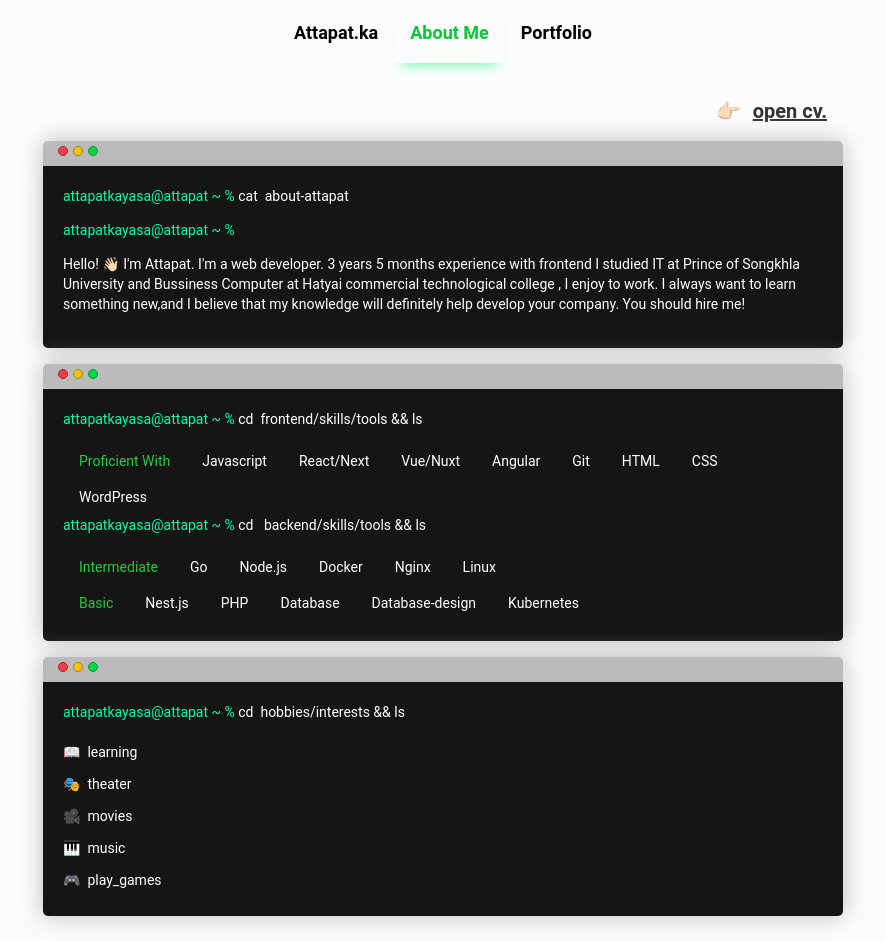
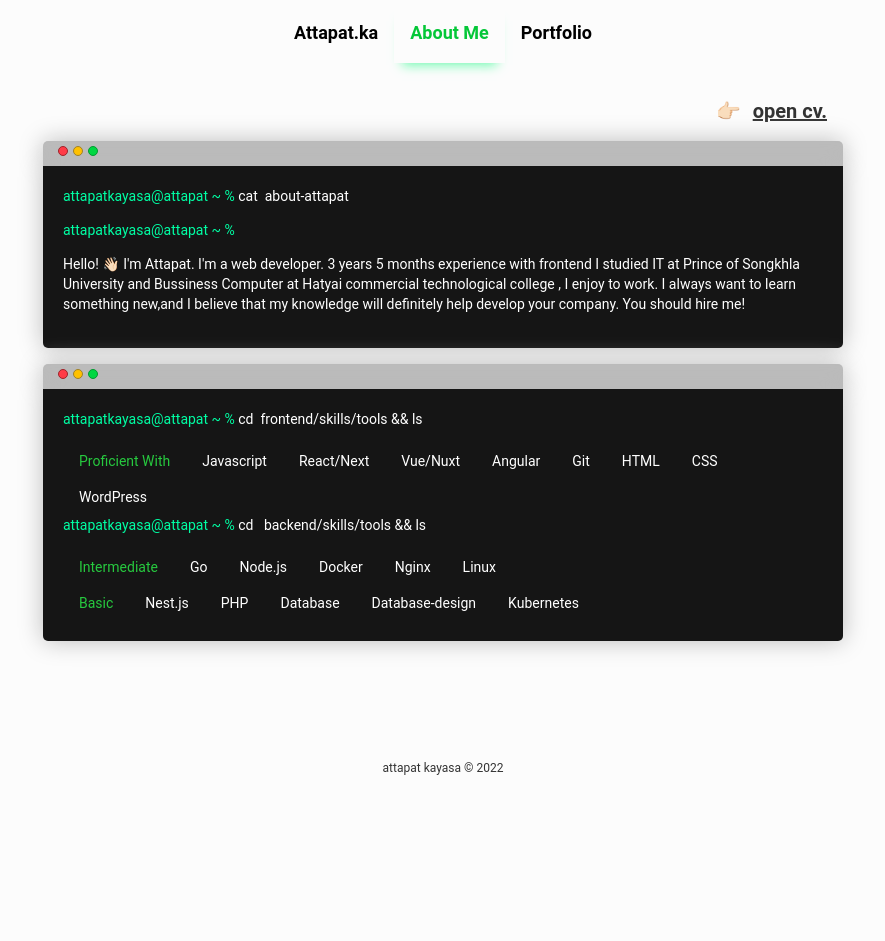
Before and after one commit to mickattapat/next-portfolio, a Next.js app: page /about in a window 1280 px wide. Shown: the top 941 px of the page, without its empty margins (197-1082 px from the left). After the commit the page ends 800 px from the top, so only its background shows below. Built offline with nearby package versions, Linux system fonts and the light colour scheme.

Commit message:
update ver.

```diff
--- a/app/about/page.tsx
+++ b/app/about/page.tsx
@@ -8,7 +8,7 @@ export default function AboutPage({ }: Props) {
   return (
     <>
     {/* @ts-expect-error Server Component */}
-    <About bio={info.bio} skills={info.skills} hobbies={info.hobbies} />
+    <About bio={info.bio} skills={info.skills} />
     </>
 
   )
--- a/models/info.mock.tsx
+++ b/models/info.mock.tsx
@@ -67,26 +67,4 @@ export const info = {
       "Kubernetes",
     ],
   },
-    hobbies: [
-    {
-      label: "learning",
-      emoji: "📖",
-    },
-    {
-      label: "theater",
-      emoji: "🎭",
-    },
-    {
-      label: "movies",
-      emoji: "🎥",
-    },
-    {
-      label: "music",
-      emoji: "🎹",
-    },
-    {
-      label: "play_games",
-      emoji: "🎮",
-    },
-  ],
 }
--- a/view/About.tsx
+++ b/view/About.tsx
@@ -6,7 +6,7 @@ import Link from "next/link"
 import React from "react"
 
 
-export default async function About({ bio = "", skills = [], hobbies = [] }: AboutModel) {
+export default async function About({ bio = "", skills = [] }: AboutModel) {
   const abouMe = () => {
     return (
       <>
@@ -74,27 +74,6 @@ export default async function About({ bio = "", skills = [], hobbies = [] }: Abo
       </>
     )
   }
-  const hobbiesMe = () => {
-    return (
-      <>
-        <p>
-          <span style={{ color: "rgb(0, 255, 164)" }}>
-            attapatkayasa@attapat ~ %
-          </span>
-          &nbsp;cd &nbsp;hobbies/interests && ls
-        </p>
-        <ul>
-          {hobbies.map((hobbie, index) => {
-            return (
-              <li key={index} className="list-none leading-8 duration-300 hover:-translate-y-1">
-                {hobbie.emoji} &nbsp;{hobbie.label}
-              </li>
-            )
-          })}
-        </ul>
-      </>
-    )
-  }
 
   return (
     <motion.div
@@ -118,7 +97,6 @@ export default async function About({ bio = "", skills = [], hobbies = [] }: Abo
           <div className="text-sm w-[800px]">
             <Terminal detail={abouMe()} />
             <Terminal detail={skillsMe()} />
-            <Terminal detail={hobbiesMe()} />
           </div>
         </div>
       </div>
```
Also changed, not shown: models/info.model.ts (+0 -8 lines).
